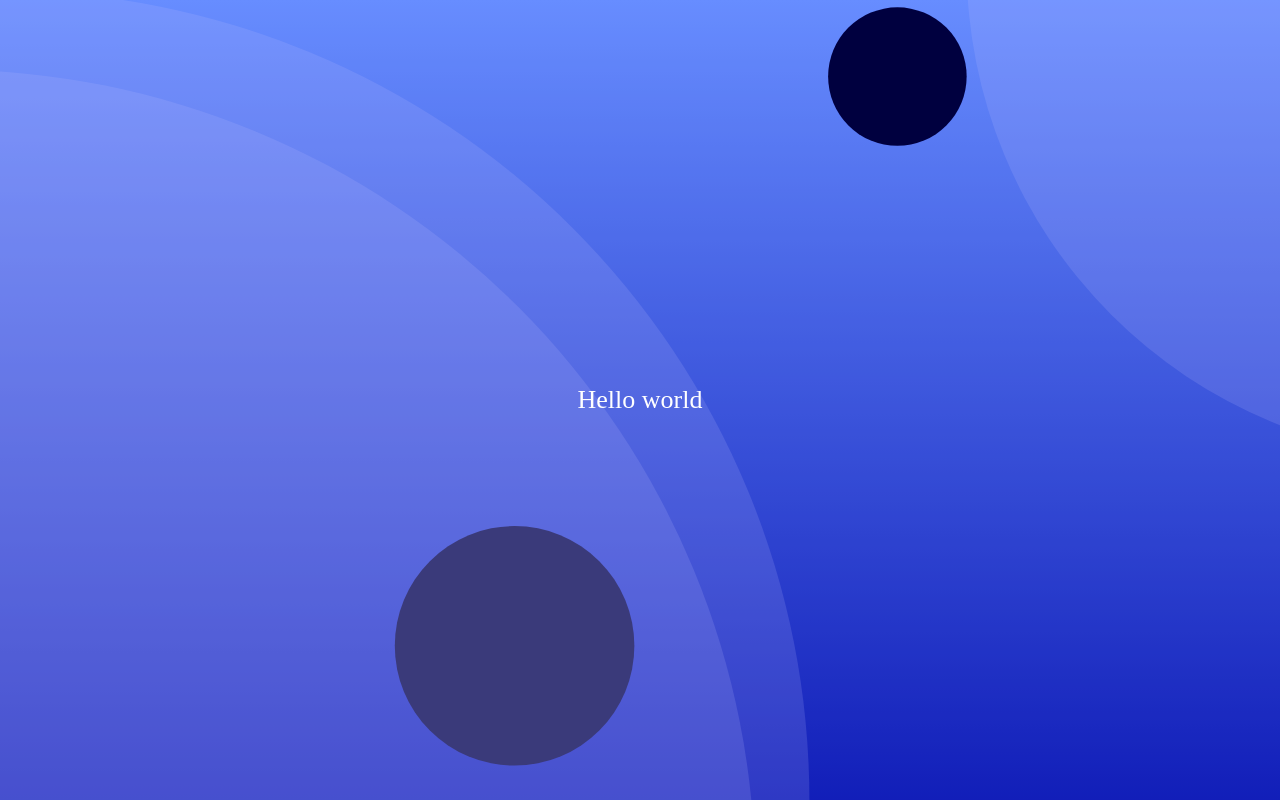
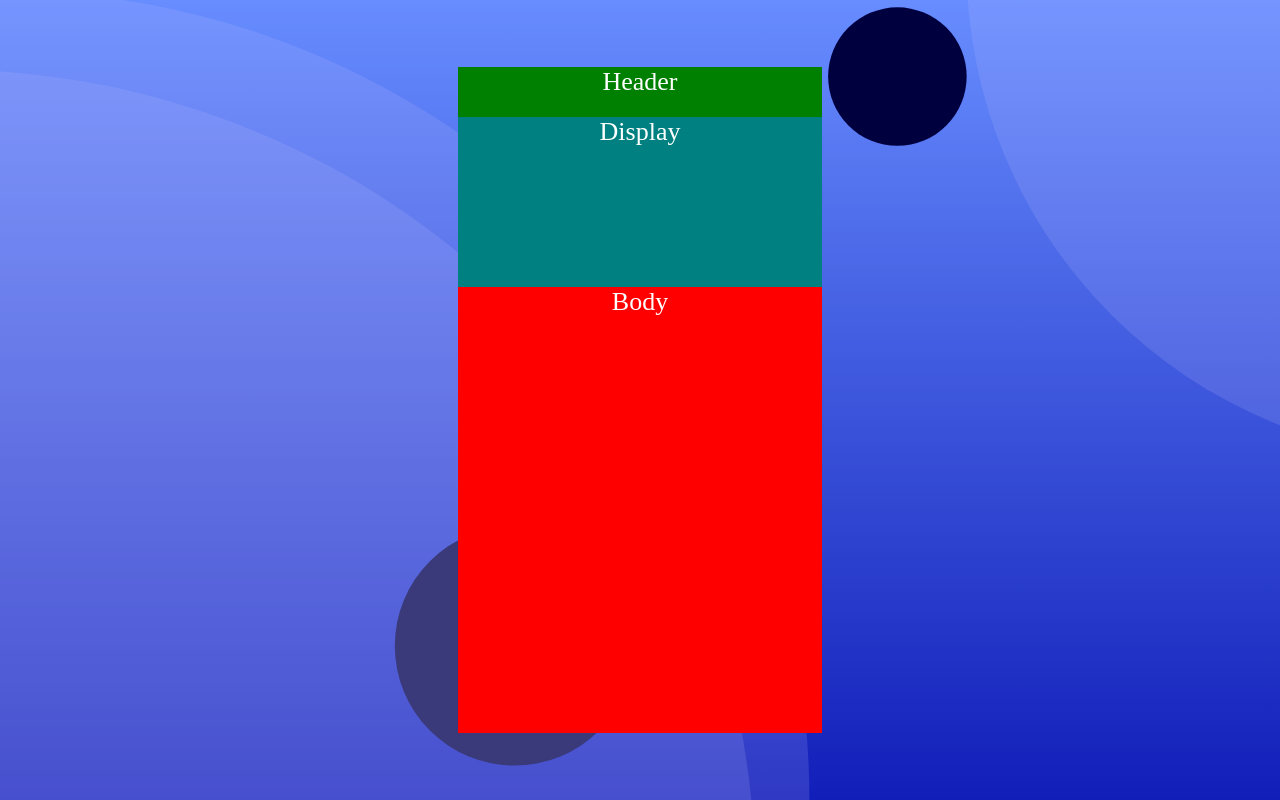
Before and after one commit to joeromsa/calculator, a React (Create React App) app in the folder calculator/: page / in a window 1280 px wide. Built offline with nearby package versions, Linux system fonts and the light colour scheme.

Commit message:
Basic setup

```diff
--- a/calculator/src/App.js
+++ b/calculator/src/App.js
@@ -1,11 +1,13 @@
 import React from "react";
+import CalcContainer from "./components/CalcContainer";
 import background from './img/background.svg';
 import './styles/App.css';
 
 const App = () => (
   <div className="App">
     <header className="App-header" style={{ backgroundImage: `url(${background})` }}>
-      <p>Hello world</p>
+      <CalcContainer>
+      </CalcContainer>
     </header>
   </div>
 )
--- /dev/null
+++ b/calculator/src/components/CalcBody.js
@@ -0,0 +1,12 @@
+import React from "react";
+import '../styles/Body.css';
+
+const CalcBody = () => {
+    return (
+        <div className="calcBody">
+            Body
+        </div>
+    );
+}
+
+export default CalcBody;
--- /dev/null
+++ b/calculator/src/components/CalcContainer.js
@@ -0,0 +1,17 @@
+import React from "react";
+import CalcHeader from "./CalcHeader";
+import CalcDisplay from "./CalcDisplay";
+import CalcBody from "./CalcBody";
+import "../styles/Container.css";
+
+const CalcContainer = () => {
+    return (
+        <div className="body">
+            <CalcHeader></CalcHeader>
+            <CalcDisplay></CalcDisplay>
+            <CalcBody></CalcBody>
+        </div>
+    );
+}
+
+export default CalcContainer;
--- /dev/null
+++ b/calculator/src/components/CalcDisplay.js
@@ -0,0 +1,12 @@
+import React from "react";
+import '../styles/Display.css';
+
+const CalcDisplay = () => {
+    return (
+        <div className="display">
+            Display
+        </div>
+    );
+}
+
+export default CalcDisplay;
--- /dev/null
+++ b/calculator/src/components/CalcHeader.js
@@ -0,0 +1,12 @@
+import React from "react";
+import '../styles/Header.css';
+
+const CalcHeader = () => {
+    return (
+        <div className="header">
+            Header
+        </div>
+    );
+}
+
+export default CalcHeader;
--- /dev/null
+++ b/calculator/src/styles/Container.css
@@ -0,0 +1,7 @@
+.body {
+    background-color: red;
+    top: 51px;
+    left: 501px;
+    width: 364px;
+    height: 666px;
+}
--- /dev/null
+++ b/calculator/src/styles/Display.css
@@ -0,0 +1,7 @@
+.display {
+    top: 106px;
+    left: 501px;
+    width: 364px;
+    height: 170px;
+    background-color: teal;
+}
--- /dev/null
+++ b/calculator/src/styles/Header.css
@@ -0,0 +1,7 @@
+.header {
+    top: 56px;
+    left: 501px;
+    width: 364px;
+    height: 50px;
+    background-color: green;
+}
```
Also changed, not shown: calculator/src/styles/Body.css (added).
